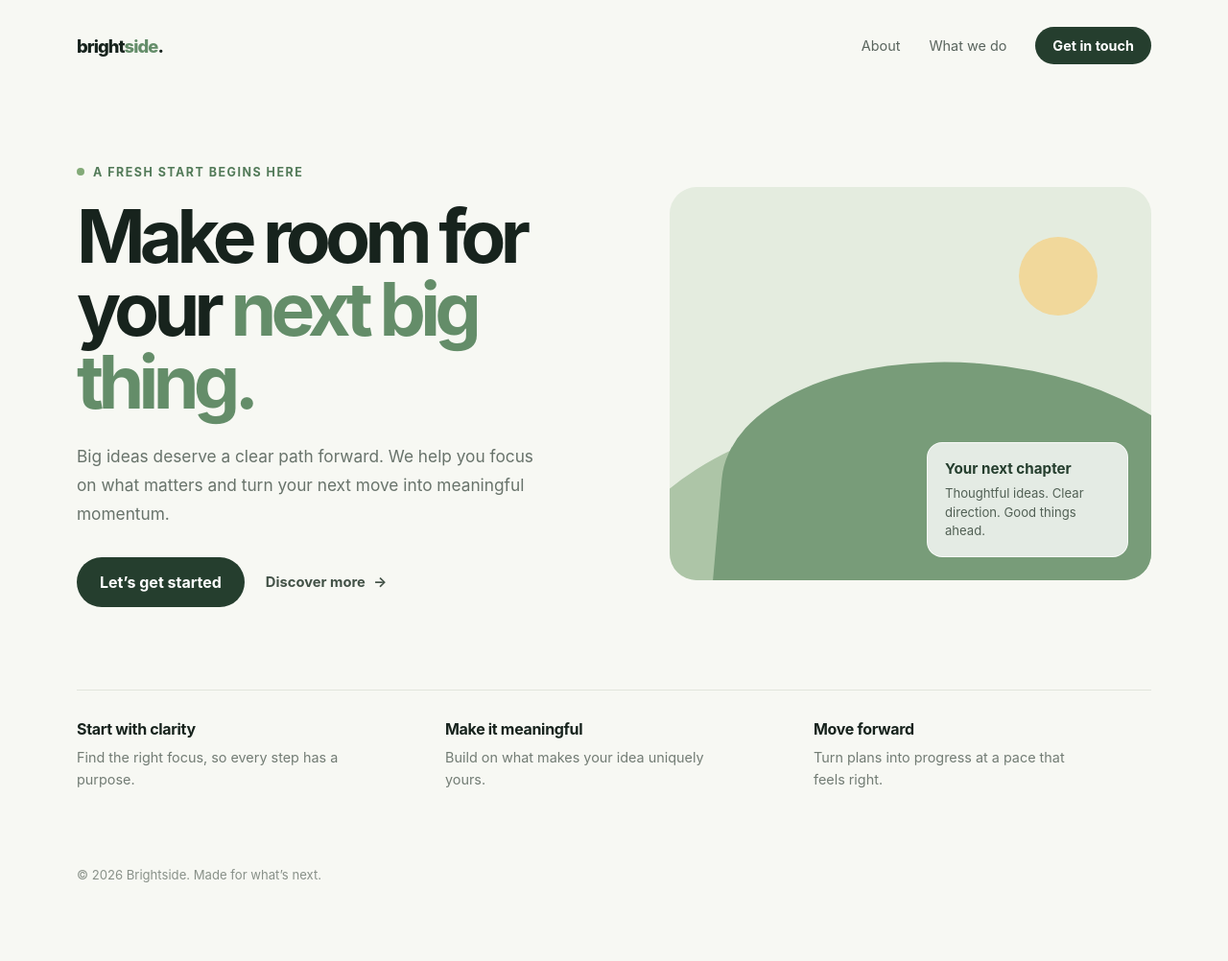
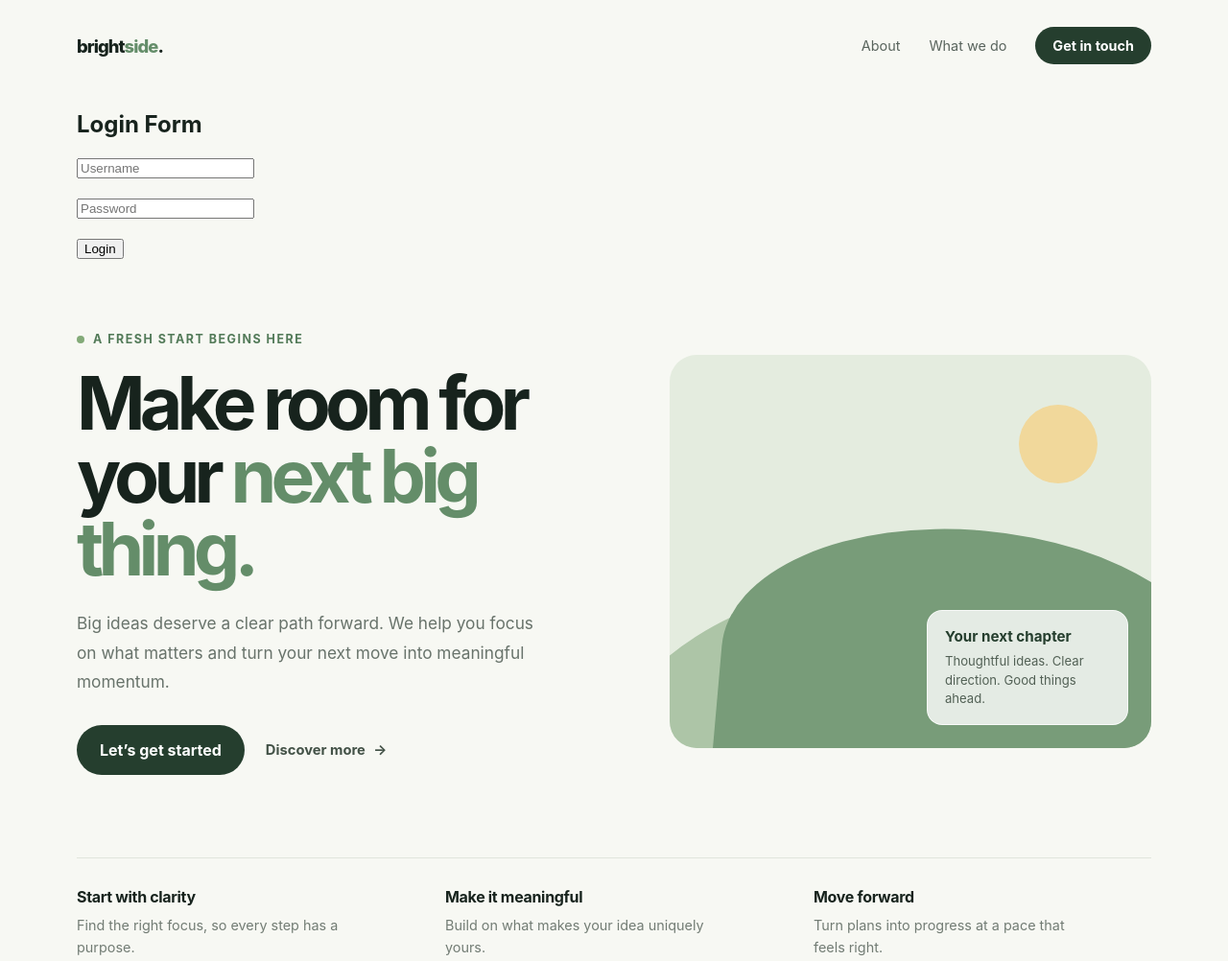
Before and after one commit to SaksharaNelli/pullreq, a plain HTML site: page index.html in a window 1280 px wide. Shown: the top 1002 px of the page at 96% size. Before the commit the page ends 952 px from the top, so only its background shows below. Drawn offline with Linux system fonts and the light colour scheme.

Commit message:
Added login feature

```diff
--- a/index.html
+++ b/index.html
@@ -309,7 +309,15 @@
         <a class="nav-cta" href="mailto:hello@example.com">Get in touch</a>
       </nav>
     </header>
+<h2>Login Form</h2>
 
+<form>
+    <input type="text" placeholder="Username">
+    <br><br>
+    <input type="password" placeholder="Password">
+    <br><br>
+    <button type="submit">Login</button>
+</form>
     <main>
       <section class="hero" id="about">
         <div>
```
